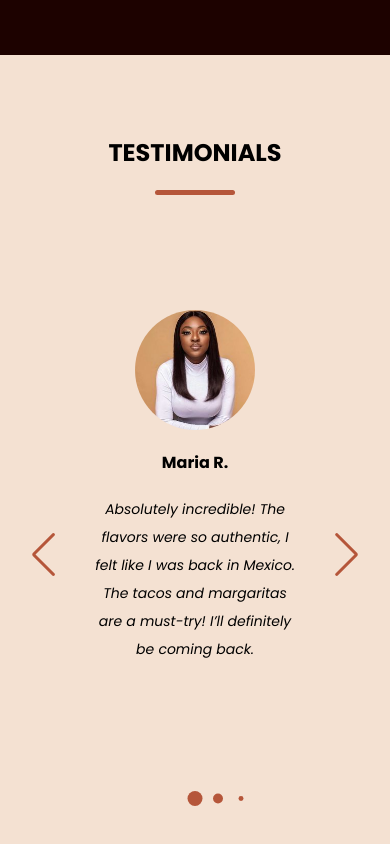
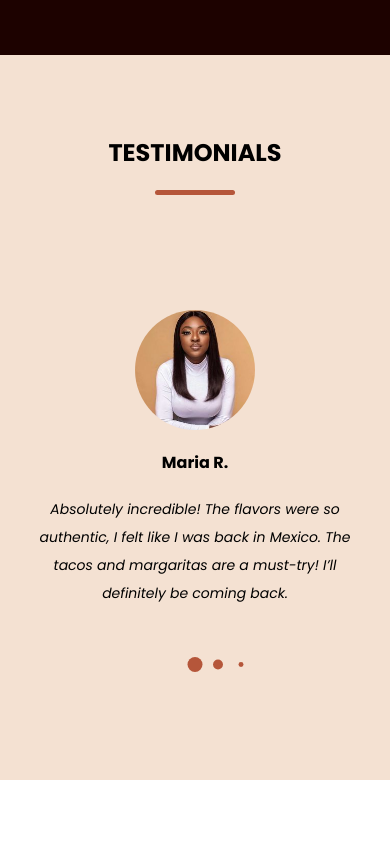
Before and after one commit to darlene9497/tienda-mexicana, a plain HTML site: page index.html in a window 390 px wide. Shown: the part 4273-5117 px from the top of the page. After the commit the page ends 5053 px from the top, so only its background shows below. Drawn offline with nearby package versions, Linux system fonts and the light colour scheme; files whose address does not match are found by name.

Commit message:
:iphone: added phone responsiveness for testimonials section

```diff
--- a/styles.css
+++ b/styles.css
@@ -306,7 +306,6 @@ header {
 .testimonials-section .testimonial .feedback {
     font-size: 14px;
     line-height: 2;
-    margin-bottom: 30px;
 }
 
 .testimonials-section .swiper-pagination-bullet {
@@ -465,4 +464,12 @@ header {
     .menu-section .menu-list .menu-item {
         width: 100%;
     }
+
+    .testimonials-section .slider-wrapper {
+        margin: 0 0 30px;
+    }
+
+    .testimonials-section .swiper-slide-button {
+        display: none;
+    }
 }
```
